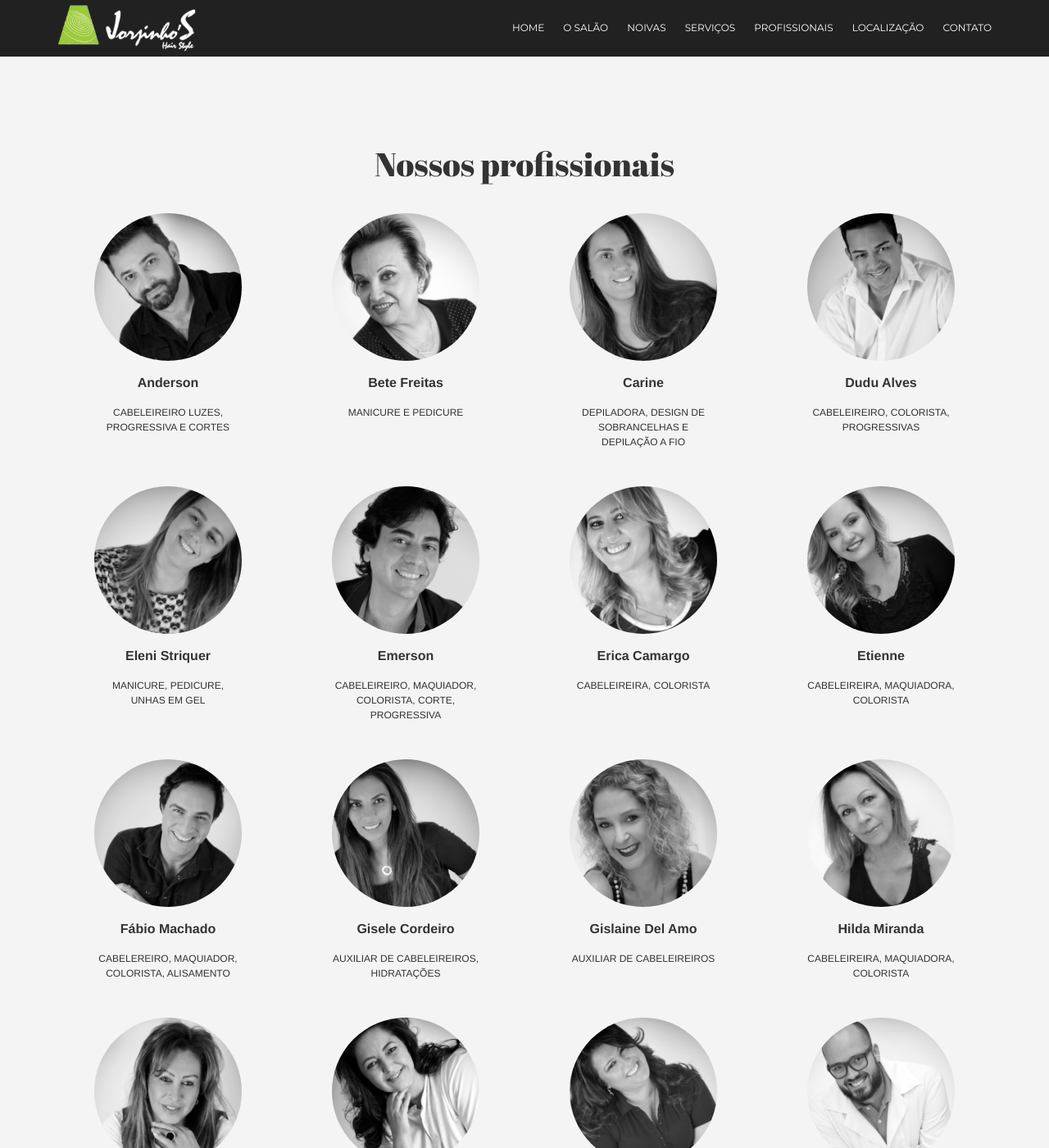
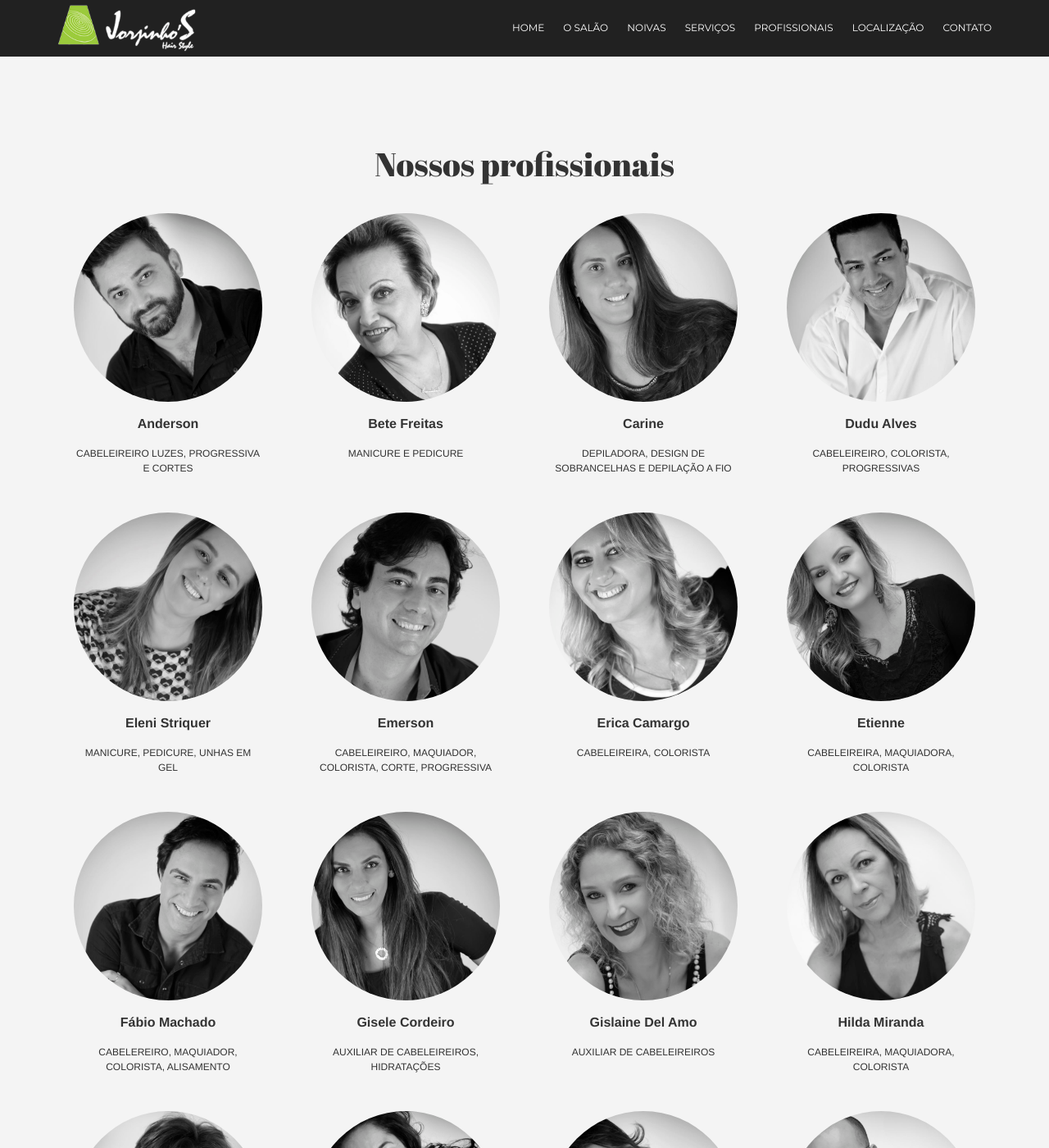
Before and after one commit to jorginhoshair/jorginhoshair.github.io, a Jekyll site: the page built from index.html, in a window 1280 px wide and 1400 px high, scrolled down 4132 px. Shown: the whole window at 82% size. Built offline with Jekyll 4.4.1, drawn with Linux system fonts in a browser that asks for light colours; some web fonts are replaced.

Commit message:
Profissionais com 300px e margens herdadas de .wrapper

```diff
--- a/_sass/_layout.sass
+++ b/_sass/_layout.sass
@@ -133,10 +133,8 @@
     .page-title, .pro-pic
         text-align: center
     .pro-pic
-        margin: $spacing-unit / 2
-        max-width: 240px
-        +media-query($on-palm)
-            margin: $spacing-unit / 4
+        +media-greater($on-palm)
+            max-width: 300px
     .pro-name
         font-weight: bold
         font-size: $base-font-size
--- a/index.html
+++ b/index.html
@@ -72,7 +72,7 @@ sections:
 <section class="page-content section-profissionais" id="profissionais">
   <div class="page-excerpt">
     <h2 class="page-title">Nossos profissionais</h2>
-    <div data-grid="around row wrap">
+    <div data-grid="around wrap">
     {% for person in site.data.people %}
       <figure data-cell="1of4 stretch" class="wrapper pro-pic">
         <div class="circ"><img src="{{ site.baseurl }}/img/people/{{ person.id }}.jpg" alt="foto de {{ person.name }}"></div>
```
